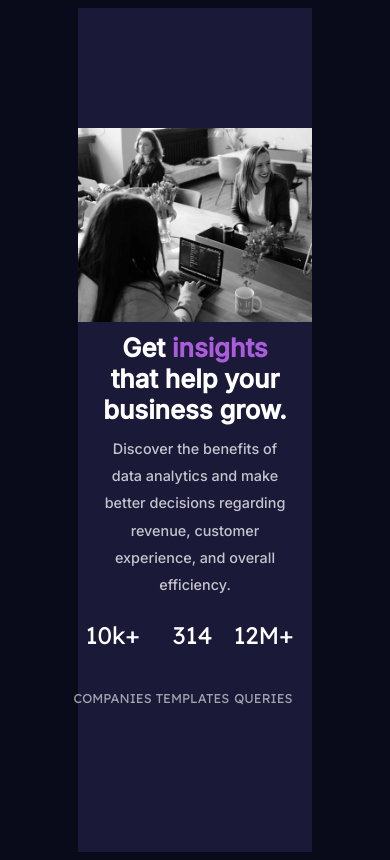
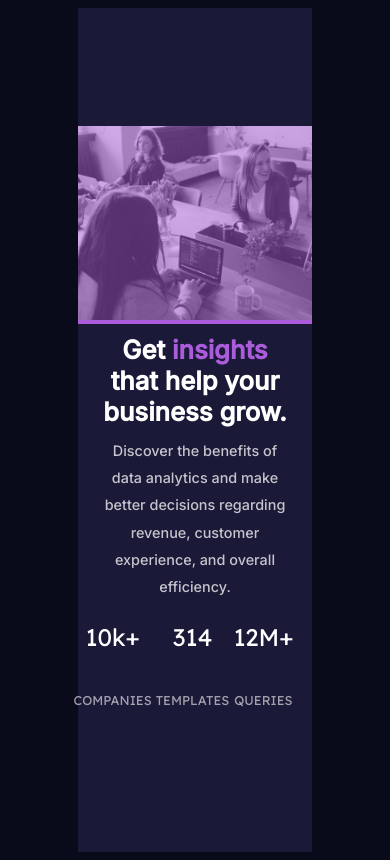
Before and after one commit to Viha123/stats-preview-card-component-main, a plain HTML site: page index.html in a window 390 px wide. Drawn offline with Linux system fonts and the light colour scheme.

Commit message:
Update styles.css

```diff
--- a/styles.css
+++ b/styles.css
@@ -38,6 +38,11 @@ body{
 .actual-image{
     max-width: 60vw;
     max-height: 50vh;
+    z-index: -1;
+    opacity: 0.5;
+}
+.image-desktop{
+    background: var(--soft-violet);
 }
 .main-text{
     font-family: 'Inter', sans-serif;
@@ -99,14 +104,16 @@ span{
         margin-left: 20%;
         margin-right: 20%;
     }
-    .image-desktop{
-        display: flex;
-        justify-content: center;
-        align-items: center;
-    }
-    img{
+
+    .actual-image{
         max-width: 60vw;
         max-height: 50vh;
+        opacity: 0.5;
+
+    }
+    .image-desktop{
+
+        background: var(--soft-violet);
     }
     .main-text{
         font-family: 'Inter', sans-serif;
```
